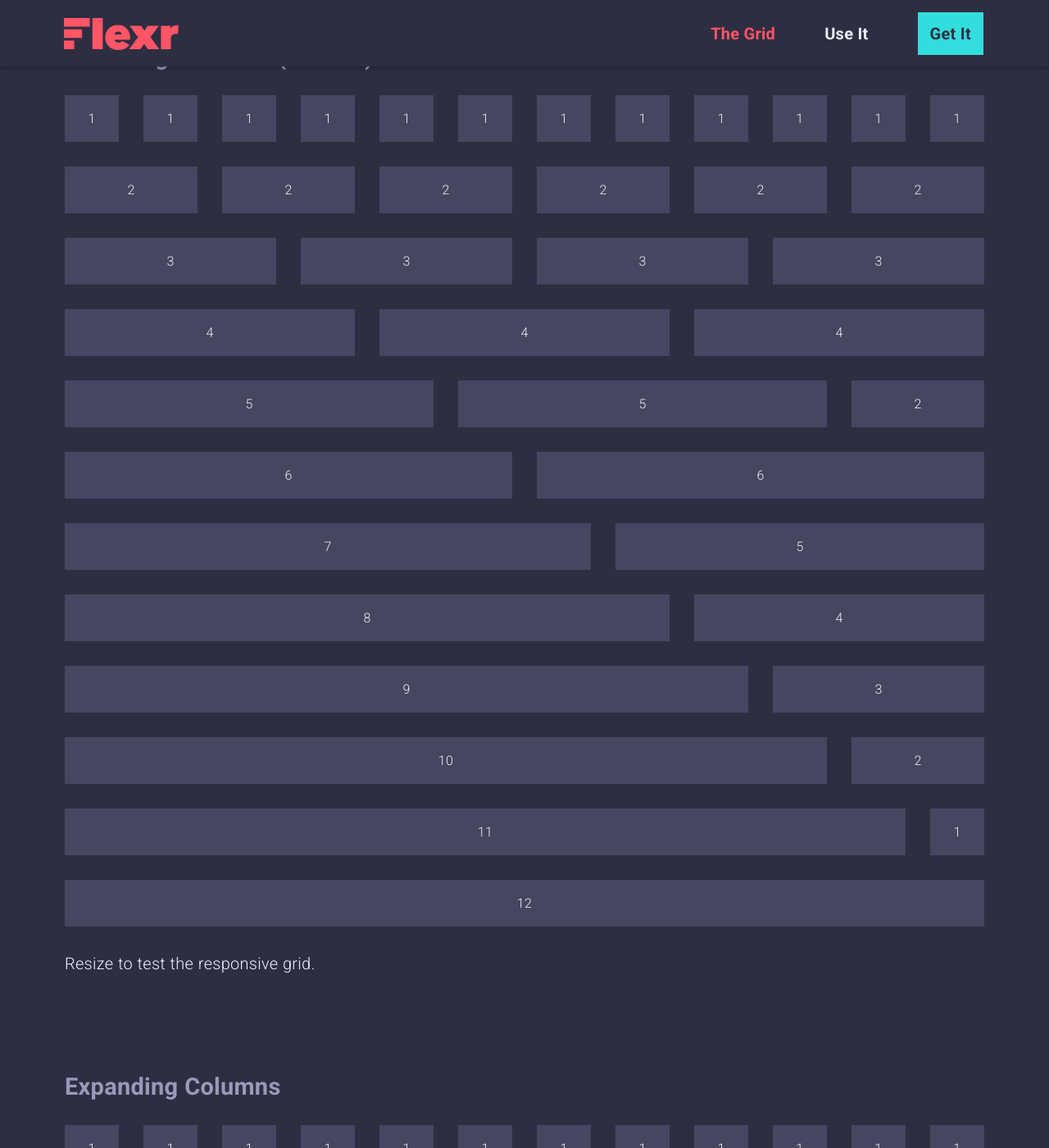
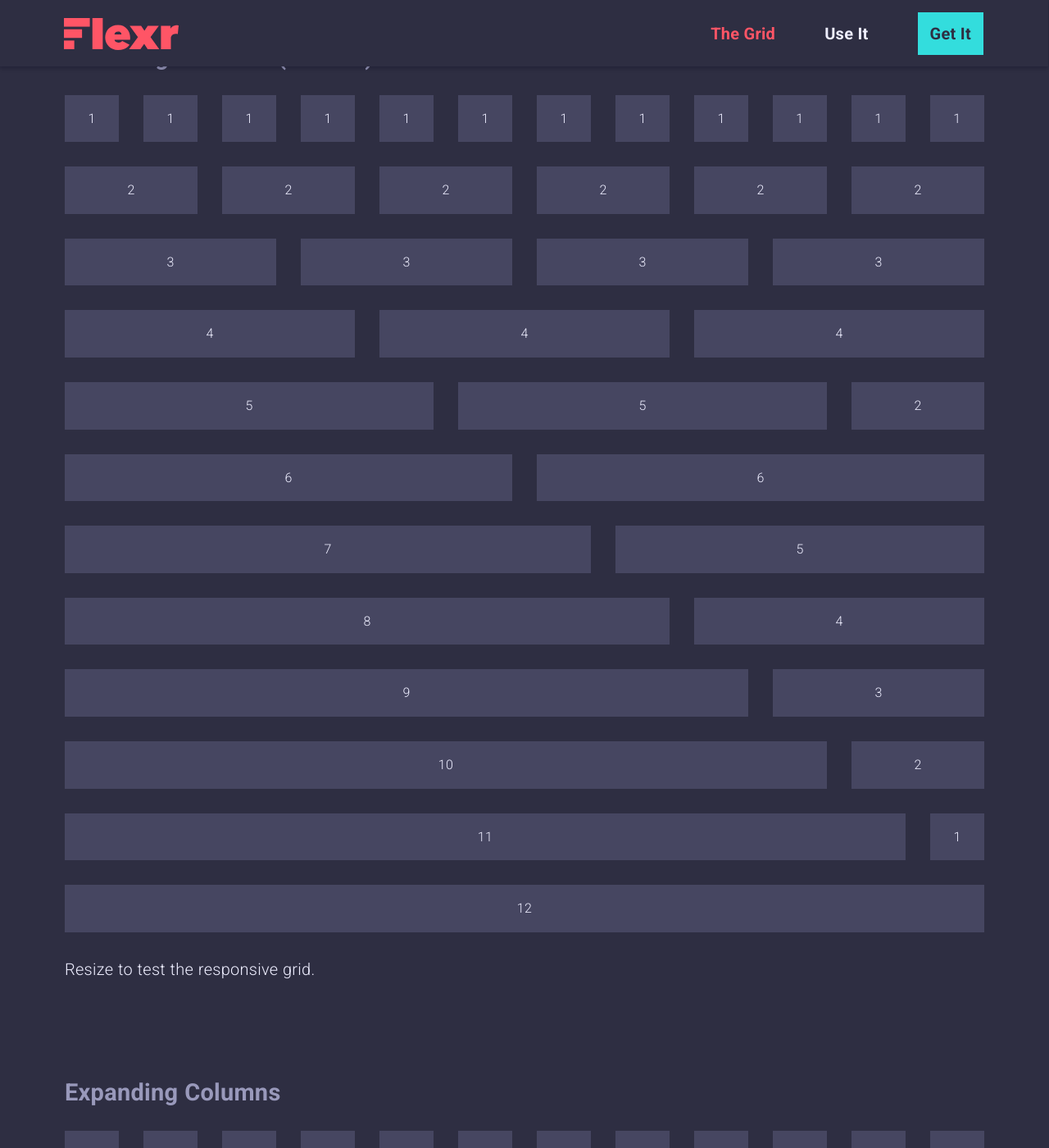
Before and after one commit to dmbdesignpdx/flexr, a Jekyll site: the page built from _pages/flexr-grid.html, in a window 1280 px wide and 1400 px high, scrolled down 490 px. Shown: the whole window at 82% size. Built offline with Jekyll 4.4.1, drawn with Linux system fonts in a browser that asks for light colours.

Commit message:
edits for expand class

```diff
--- a/_pages/flexr-grid.html
+++ b/_pages/flexr-grid.html
@@ -491,44 +491,6 @@
 
         </div>
 
-        <div class="row expand">
-
-            <div class="col-4">
-
-                <p class="example">4</p>
-
-            </div>
-
-            <div class="col-4">
-
-                <p class="example">4</p>
-
-            </div>
-
-            <div class="col-4">
-
-                <p class="example">4</p>
-
-            </div>
-
-        </div>
-
-        <div class="row expand">
-
-            <div class="col-6">
-
-                <p class="example">6</p>
-
-            </div>
-
-            <div class="col-6">
-
-                <p class="example">6</p>
-
-            </div>
-
-        </div>
-
         <div class="row">
 
             <div class="col-12">
--- a/_sass/_pages/_flexrgrid.scss
+++ b/_sass/_pages/_flexrgrid.scss
@@ -5,14 +5,15 @@
 }
 
 .example {
-    height: 1em;
-    padding: 20px 0 21px;
+    height: auto;
+    padding: 20px 0;
     font-size: 16px;
     text-align: center;
+    box-sizing: border-box;
     background: $blueGrayFive;
     line-height: 1.1
 }
 
-.fill div[class*="col"]:nth-of-type(even) .example {
+.stretch div[class*="col"]:nth-of-type(even) .example {
     background: $blueGrayFour
 }
--- a/_sass/_vendor/_flexr.scss
+++ b/_sass/_vendor/_flexr.scss
@@ -6,12 +6,18 @@
 $base: 8.3333%;
 
 @mixin break($var) {
-   @media only screen and ( max-width : $var ) {
+   @media only screen and (max-width : #{$var}) {
       @content;
    }
 };
 
-// Mixins for User
+// Mixins and Vars for User
+
+$gutter: 30px;
+$tl-gutter: $gutter;
+$tp-gutter: $tl-gutter - 6;
+$pl-gutter: $tp-gutter - 6;
+$pp-gutter: $pl-gutter;
 
 @mixin tabletLan {
    @include break(1180px) {
@@ -72,7 +78,7 @@
 }
 
 [class*=col-] {
-   padding: 15px;
+   padding: $gutter / 2;
    -moz-box-sizing: border-box;
    -webkit-box-sizing: border-box;
    box-sizing: border-box
@@ -104,7 +110,7 @@
    .row {
 
       &:not(.stretch):not(.fill) {
-         width: calc(100% - 30px)
+         width: calc(100% - #{$gutter})
       }
 
       @for $i from 1 through 12 {
@@ -122,13 +128,13 @@
 @include tabletPor {
 
    [class*=col-] {
-      padding: 12px
+      padding: $tp-gutter / 2
    }
 
    .row {
 
       &:not(.stretch):not(.fill) {
-         width: calc(100% - 24px)
+         width: calc(100% - #{$tp-gutter})
       }
 
       @for $i from 1 through 12 {
@@ -140,7 +146,7 @@
 
    .expand, .exp {
 
-      @for $i from 1 through 4 {
+      @for $i from 1 through 3 {
          $j: $i * 2;
 
          .col-#{$i} {
@@ -157,13 +163,13 @@
 @include phoneLan {
 
    [class*=col-] {
-      padding: 9px
+      padding: $pl-gutter / 2
    }
 
    .row {
 
       &:not(.stretch):not(.fill) {
-         width: calc(100% - 18px)
+         width: calc(100% - #{$pl-gutter})
       }
 
       @for $i from 1 through 12 {
@@ -198,3 +204,5 @@
    }
 
 };
+
+/*! Flexr Grid -- Sass Preview end */
```
